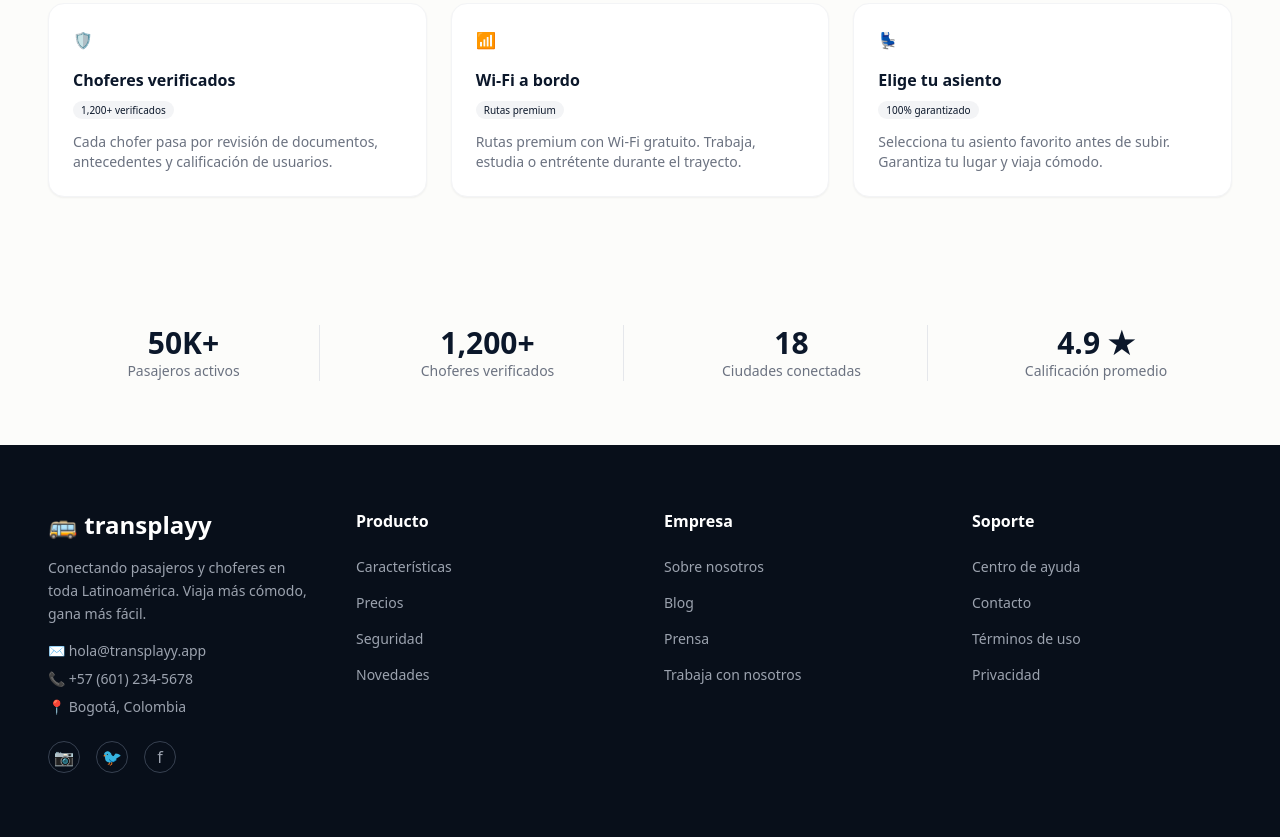
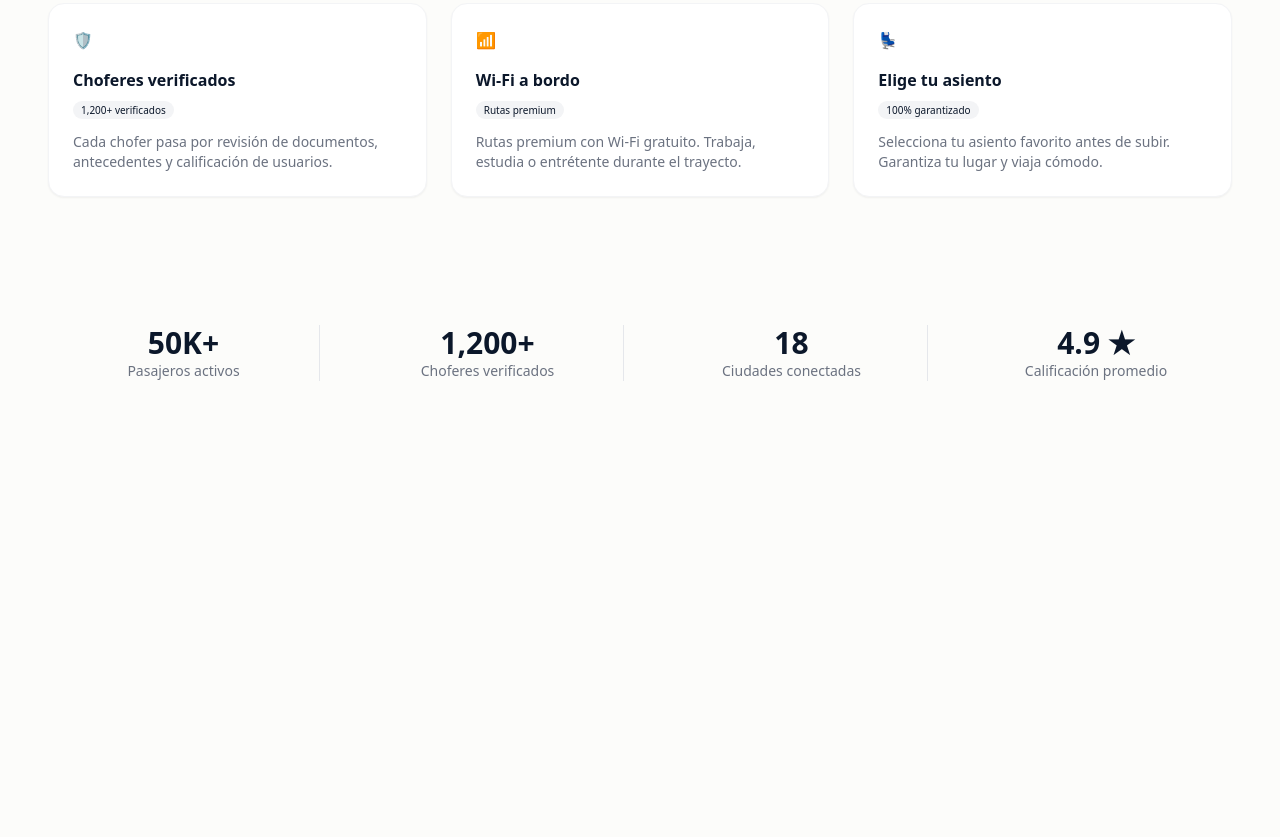
Before and after one commit to gus3091/TRANSPLAY.HTML, a plain HTML site: page caracteristicas.html in a window 1280 px wide. Shown: the part 1555-2392 px from the top of the page. After the commit the page ends 2000 px from the top, so only its background shows below. Drawn offline with nearby package versions, Linux system fonts and the light colour scheme.

Commit message:
Forzar actualización de archivos

```diff
--- a/caracteristicas.html
+++ b/caracteristicas.html
@@ -152,61 +152,7 @@
         </div>
 
     </section>
-    <!-- FOOTER -->
-<footer class="bg-[#080f1a] text-gray-400 py-16 px-12">
-    <div class="max-w-7xl mx-auto grid grid-cols-1 md:grid-cols-4 gap-12">
 
-        <!-- Columna 1: Logo y Contacto -->
-        <div class="space-y-4">
-            <div class="text-2xl font-bold text-white flex items-center gap-2">🚌 transplayy</div>
-            <p class="text-sm leading-relaxed">Conectando pasajeros y choferes en toda Latinoamérica. Viaja más cómodo, gana más fácil.</p>
-            <div class="space-y-2 text-sm">
-                <p>✉️ hola@transplayy.app</p>
-                <p>📞 +57 (601) 234-5678</p>
-                <p>📍 Bogotá, Colombia</p>
-            </div>
-            <!-- Redes Sociales -->
-            <div class="flex gap-4 pt-2">
-                <a href="#" class="w-8 h-8 flex items-center justify-center border border-gray-700 rounded-full hover:border-white">📷</a>
-                <a href="#" class="w-8 h-8 flex items-center justify-center border border-gray-700 rounded-full hover:border-white">🐦</a>
-                <a href="#" class="w-8 h-8 flex items-center justify-center border border-gray-700 rounded-full hover:border-white">f</a>
-            </div>
-        </div>
-
-        <!-- Columna 2: Producto -->
-        <div>
-            <h4 class="text-white font-bold mb-6">Producto</h4>
-            <ul class="space-y-4 text-sm">
-                <li><a href="caracteristicas.html" class="hover:text-orange-500">Características</a></li>
-                <li><a href="#" class="hover:text-orange-500">Precios</a></li>
-                <li><a href="#" class="hover:text-orange-500">Seguridad</a></li>
-                <li><a href="#" class="hover:text-orange-500">Novedades</a></li>
-            </ul>
-        </div>
-
-        <!-- Columna 3: Empresa -->
-        <div>
-            <h4 class="text-white font-bold mb-6">Empresa</h4>
-            <ul class="space-y-4 text-sm">
-                <li><a href="#" class="hover:text-orange-500">Sobre nosotros</a></li>
-                <li><a href="#" class="hover:text-orange-500">Blog</a></li>
-                <li><a href="#" class="hover:text-orange-500">Prensa</a></li>
-                <li><a href="#" class="hover:text-orange-500">Trabaja con nosotros</a></li>
-            </ul>
-        </div>
-
-        <!-- Columna 4: Soporte -->
-        <div>
-            <h4 class="text-white font-bold mb-6">Soporte</h4>
-            <ul class="space-y-4 text-sm">
-                <li><a href="#" class="hover:text-orange-500">Centro de ayuda</a></li>
-                <li><a href="#" class="hover:text-orange-500">Contacto</a></li>
-                <li><a href="#" class="hover:text-orange-500">Términos de uso</a></li>
-                <li><a href="#" class="hover:text-orange-500">Privacidad</a></li>
-            </ul>
-        </div>
-    </div>
-</footer>
 
 </body>
 </html>
```
